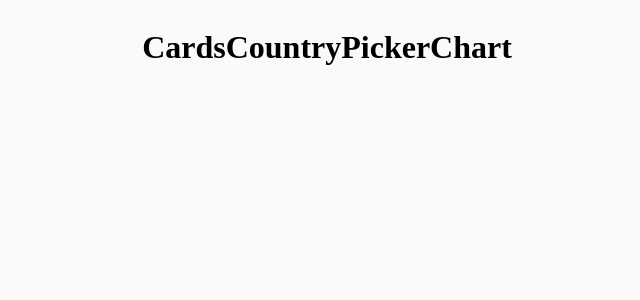
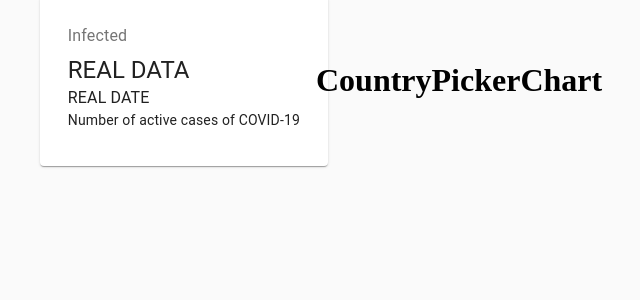
Before and after one commit to herunzhou/COVID-19-Tracker, a React (Create React App) app: page / in a window 1280 px wide. Shown: the top 300 px of the page, without its empty margins (313-953 px from the left). Built offline with nearby package versions, Linux system fonts and the light colour scheme; no server answers.

Commit message:
built out initial card structure

```diff
--- a/package.json
+++ b/package.json
@@ -3,6 +3,7 @@
   "version": "0.1.0",
   "private": true,
   "dependencies": {
+    "@material-ui/core": "^4.9.14",
     "@testing-library/jest-dom": "^4.2.4",
     "@testing-library/react": "^9.3.2",
     "@testing-library/user-event": "^7.1.2",
--- a/src/App.js
+++ b/src/App.js
@@ -2,13 +2,27 @@ import React from "react";
 
 import { Cards, Chart, CountryPicker } from './components'
 import styles from './App.module.css';
+import { fetchData } from './api'
 
 class App extends React.Component {
+
+  state = {
+    data: {},
+  }
+
+  async componentDidMount() {
+    const fetchedData = await fetchData();
+    console.log(fetchedData);
+    this.setState({ data: fetchedData })
+  }
+
   render() {
+    const { data } = this.state;
+
     return (
       <div className={styles.container}>
-        <Cards />
-        <CountryPicker />
+        <Cards data={data} />
+        < CountryPicker />
         <Chart />
       </div>
     )
--- a/src/api/index.js
+++ b/src/api/index.js
@@ -1,3 +1,14 @@
 import axios from 'axios';
 
-const url = 'h'
+const url = 'https://covid19.mathdro.id/api';
+
+export const fetchData = async () => {
+    try {
+        const { data: { confirmed, recovered, deaths, lastUpdate } } = await axios.get(url);
+
+        return { confirmed, recovered, deaths, lastUpdate }
+
+    } catch (error) {
+
+    }
+}
--- a/src/components/Cards/Cards.jsx
+++ b/src/components/Cards/Cards.jsx
@@ -1,8 +1,23 @@
 import React from 'react'
+import { Card, CardContent, Typography, Grid } from '@material-ui/core';
+import styles from './Cards.module.css';
 
-const Cards = () => {
+const Cards = (props) => {
+    console.log(props);
+
     return (
-        <h1>Cards</h1>
+        <div className={styles.container}>
+            <Grid container spacing={3} justify="center">
+                <Grid item component={Card}>
+                    <CardContent>
+                        <Typography color="textSecondary" gutterBottom>Infected</Typography>
+                        <Typography variant="h5">REAL DATA</Typography>
+                        <Typography colr="textSecondary">REAL DATE</Typography>
+                        <Typography variant="body2">Number of active cases of COVID-19</Typography>
+                    </CardContent>
+                </Grid>
+            </Grid>
+        </div>
     )
 }
 
```
Also changed, not shown: 1 other file (tests, documents, lock files or other folders).
